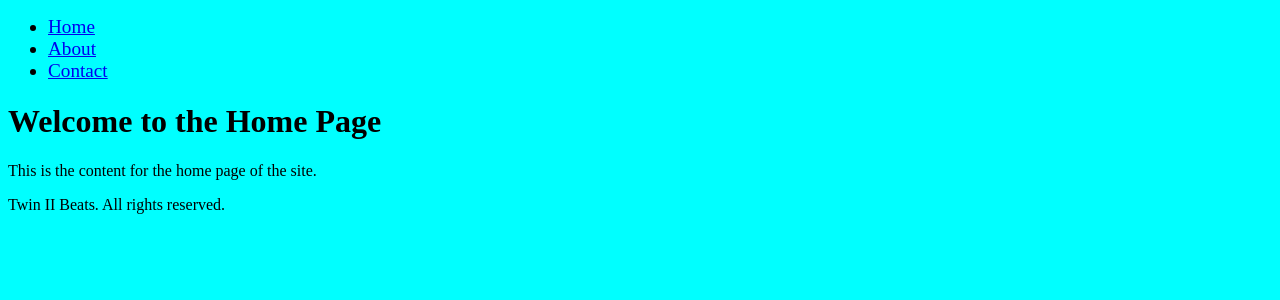
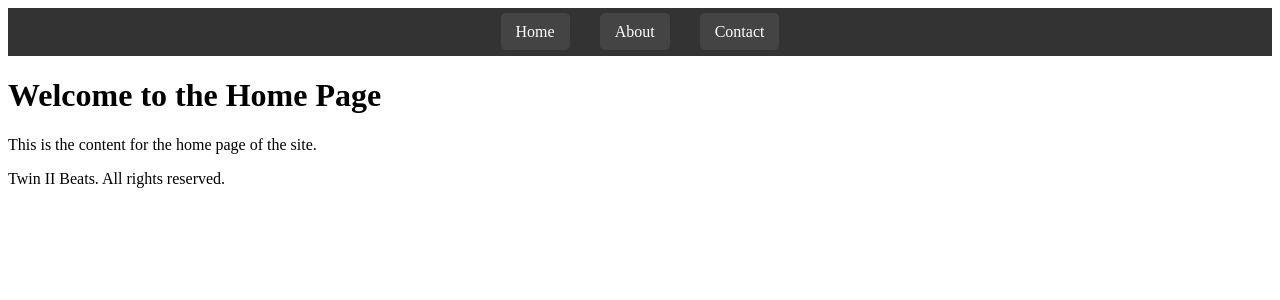
Before and after one commit to RWinterburn/ci-project-4, a Django app: template beats/static/templates/home.html in a window 1280 px wide. Shown: the top 300 px of the page. Run offline with Django 3.2, Linux system fonts and the light colour scheme; the template is opened without the code that fills it, so the values that code supplies are empty.

Commit message:
styled somewhat of a navbar

```diff
--- a/beats/beats/settings.py
+++ b/beats/beats/settings.py
@@ -121,7 +121,7 @@ STATIC_URL = "static/"
 # STATIC_ROOT = os.path.join(BASE_DIR, 'staticfiles')
 #
 STATICFILES_DIRS = [
-    BASE_DIR / "static/",
+    BASE_DIR / "static",
 ]
 
 # Default primary key field type
--- a/beats/static/css/style.css
+++ /dev/null
@@ -1,2 +0,0 @@
-body {background-color: aqua;}
-li {font-size: larger;}
--- /dev/null
+++ b/beats/static/css/styles.css
@@ -0,0 +1,47 @@
+/* Style for the entire nav-bar */
+.nav-bar {
+    background-color: #333;  /* Dark background color */
+    padding: 15px;  /* Padding around the navbar */
+  }
+
+  /* Remove list style for the unordered list */
+  .nav-bar ul {
+    list-style-type: none;
+    margin: 0;
+    padding: 0;
+    display: flex;  /* Align the list items horizontally */
+    justify-content: center;  /* Center the navigation items */
+  }
+
+  /* Style each list item */
+  .nav-bar li {
+    margin: 0 15px;  /* Spacing between each item */
+  }
+
+  /* Style for the links */
+  .nav-bar a {
+    text-decoration: none;
+    color: white;  /* White text */
+    padding: 10px 15px;
+    background-color: #444;  /* Slightly lighter background for links */
+    border-radius: 5px;  /* Rounded corners */
+    transition: background-color 0.3s ease;  /* Smooth hover effect */
+  }
+
+  /* Hover effect for links */
+  .nav-bar a:hover {
+    background-color: #555;  /* Darker background on hover */
+    color: #f0f0f0;  /* Slightly lighter text color on hover */
+  }
+
+  /* Responsive Design for mobile */
+  @media (max-width: 768px) {
+    .nav-bar ul {
+      flex-direction: column;  /* Stack items vertically */
+      align-items: center;
+    }
+
+    .nav-bar li {
+      margin-bottom: 10px;  /* Add space between vertically stacked items */
+    }
+  }
--- a/beats/static/templates/about.html
+++ b/beats/static/templates/about.html
@@ -1,4 +1,6 @@
+
 {% extends 'base.html' %}
+
 
 {% block content %}
     <h2>Welcome to the about page</h2>
--- a/beats/static/templates/base.html
+++ b/beats/static/templates/base.html
@@ -9,7 +9,10 @@
 
     <!-- Static files (CSS/JS) -->
 
-    <link rel="stylesheet" type="text/css" href="{% static 'css/style.css' %}">
+    <link rel="stylesheet" type="text/css" href="{% static 'css/styles.css' %}">
+
+    <!-- Bootstrap CSS -->
+
 
 
 
@@ -21,7 +24,7 @@
 <body>
     <!-- Header Section -->
     <header>
-        <nav>
+        <nav class="nav-bar">
             <ul>
                 <li><a href="{% url 'home' %}">Home</a></li>
 
--- a/beats/static/templates/home.html
+++ b/beats/static/templates/home.html
@@ -1,6 +1,7 @@
 {% extends 'base.html' %}
 
+
 {% block content %}
-    <h1>Welcome to the Home Page</h1>
+    <h1 class="test">Welcome to the Home Page</h1>
     <p>This is the content for the home page of the site.</p>
 {% endblock %}
```
